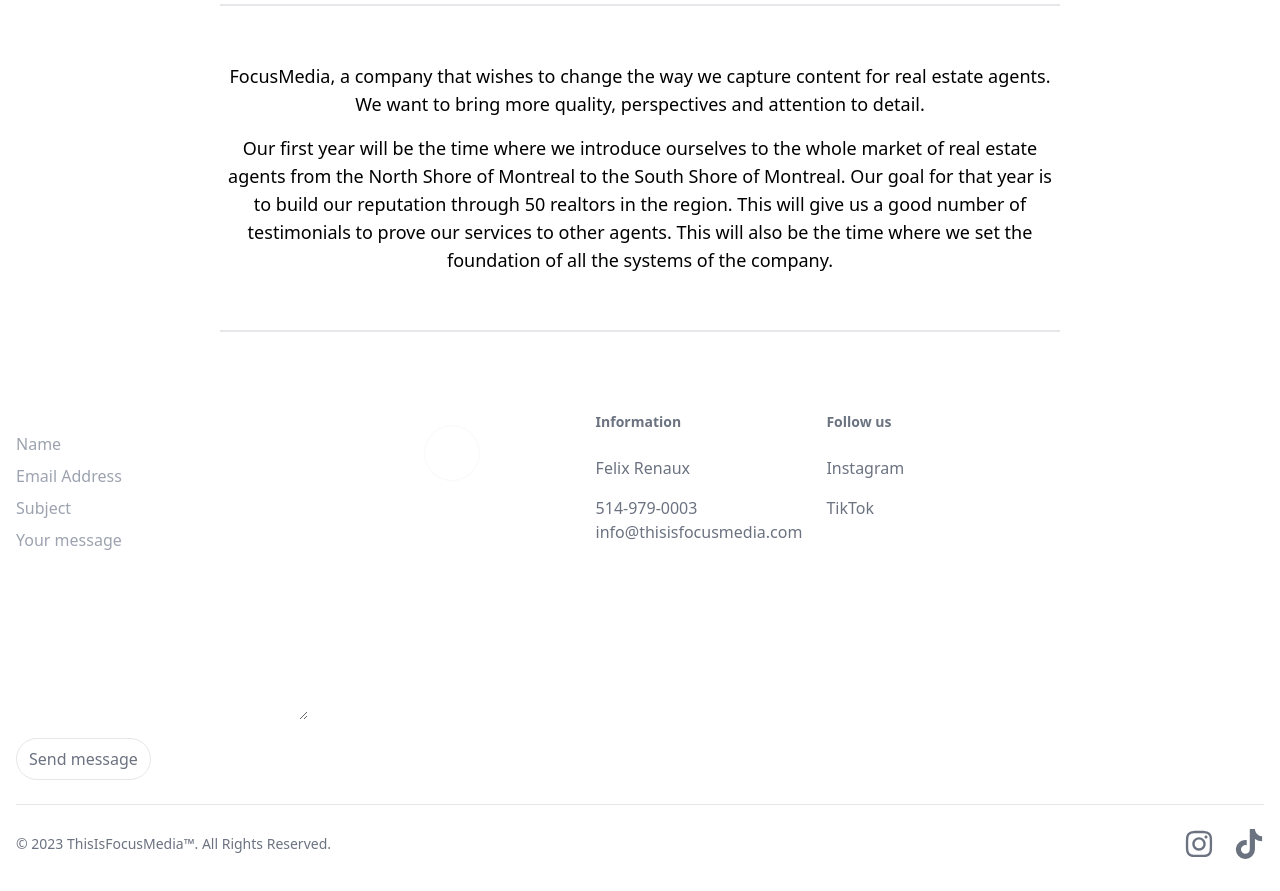
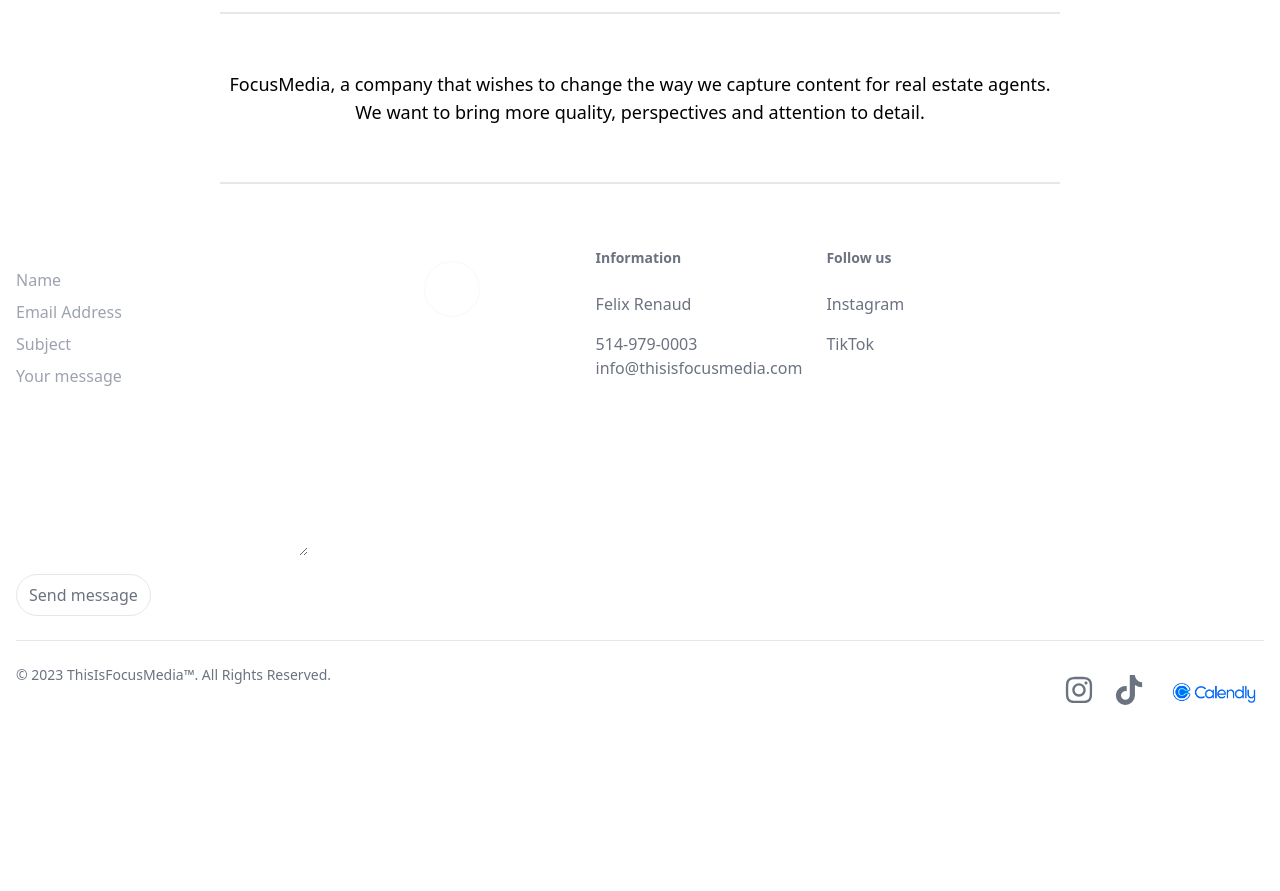
Before and after one commit to DGagnon333/focusmedia-landingpage, a React (Create React App) app: page /About in a window 1280 px wide. Shown: the part 700-1591 px from the top of the page. After the commit the page ends 1423 px from the top, so only its background shows below. Built offline with nearby package versions, Linux system fonts and the light colour scheme; the HTML template or start-up script is replaced by a standard one.

Commit message:
corrections demandes apres premiere mise en ligne

```diff
--- a/src/components/Email.jsx
+++ b/src/components/Email.jsx
@@ -7,7 +7,7 @@ export default function ContactUs() {
 
     emailjs.sendForm('service_fnx8nrd', 'template_2608frm', e.target, 'oSw2yO6NldNQ8PLTh')
         .then((result) => {
-            alert(result.text);
+            alert('Email sent!');
         }, (error) => {
             alert(error.text);
         });
--- a/src/components/Footer.jsx
+++ b/src/components/Footer.jsx
@@ -1,11 +1,12 @@
 import Email from './Email'
 import {FaInstagram, FaTiktok} from 'react-icons/fa'
 import Logo from '@Images/Logo-ClearBackground.png'
+import CalendlyLogo from '@Images/CalendlyLogo.png'
 
 function Footer() {
   return (
     <footer id='footer' className="bg-white dark:bg-gray-900 mt-12">
-        <div className="mx-auto w-full max-w-screen-xl p-4 py-6 lg:py-8">
+        <div className="mx-auto w-full max-w-screen-xl p-4 pb-12 lg:pb-2">
             <div className="md:flex md:justify-between text-gray-500 dark:text-gray-400 font-medium">
                 <div className="mb-6 md:mb-0">
                     <Email />
@@ -16,7 +17,7 @@ function Footer() {
                         <h2 className="mb-6 text-sm font-semibold">Information</h2>
                         <ul>
                             <li className="mb-4">
-                                <p className='text-bold'>Felix Renaux</p>
+                                <p className='text-bold'>Felix Renaud</p>
                             </li>
                             <li>
                                 <a href="tel:514-979-0003" className="hover:underline">514-979-0003</a>
@@ -30,36 +31,28 @@ function Footer() {
                         <h2 className="mb-6 text-sm font-semibold">Follow us</h2>
                         <ul className="text-gray-500">
                             <li className="mb-4">
-                                <a href="ia/" className="hover:underline ">Instagram</a>
+                                <a href="https://www.instagram.com/thisisfocusmedia/" className="hover:underline ">Instagram</a>
                             </li>
                             <li>
                                 <a href="https://www.tiktok.com/@thisisfocusmedia" className="hover:underline">TikTok</a>
                             </li>
                         </ul>
                     </div>
-                    {/* <div>
-                        <h2 class="mb-6 text-sm font-semibold">Legal</h2>
-                        <ul class="text-gray-500">
-                            <li class="mb-4">
-                                <a href="#" class="hover:underline">Privacy Policy</a>
-                            </li>
-                            <li>
-                                <a href="#" class="hover:underline">Terms &amp; Conditions</a>
-                            </li>
-                        </ul>
-                    </div> */}
                 </div>
             </div>
             <hr className="my-6 border-gray-200 sm:mx-auto" />
-            <div className="sm:flex sm:items-center text-gray-500 sm:justify-between">
-                <span className="text-sm sm:text-center">© 2023 <a href="#" className="hover:underline">ThisIsFocusMedia™</a>. All Rights Reserved.
+            <div className="flex flex-wrap align-center text-gray-500 justify-between h-[50px]">
+                <span className="text-sm sm:text-center">© 2023 ThisIsFocusMedia™. All Rights Reserved.
                 </span>
                 <div className="flex mt-4 space-x-5 sm:justify-center sm:mt-0">
-                    <a href='https://www.instagram.com/thisisfocusmedia/' target='_blank'>
+                    <a href='https://www.instagram.com/thisisfocusmedia/' rel="noreferrer" target='_blank'  className='flex items-center' >
                         <FaInstagram size={30}/>
                     </a>
-                    <a href='https://www.tiktok.com/@thisisfocusmedia' target='_blank'>
+                    <a href='https://www.tiktok.com/@thisisfocusmedia' rel="noreferrer" target='_blank'  className='flex items-center' >
                         <FaTiktok size={30}/>
+                    </a>
+                    <a href='https://calendly.com/thisisfocusmedia/appel-one-on-one' rel="noreferrer" target='_blank' className='h-[30px] w-[100px]'>
+                        <img src={CalendlyLogo} alt='Calendly' />
                     </a>
                 </div>
             </div>
--- a/src/components/Hero.jsx
+++ b/src/components/Hero.jsx
@@ -3,12 +3,11 @@ import AlternativeImage from 'images/aerialPhotos/DJI_0336.jpg'
 const Hero = () => {
 
   const scrollToBottom = () => {
-    window.scrollTo(0, document.body.scrollHeight);
+    window.scrollTo({ top: document.body.scrollHeight, behavior: 'smooth' })
   }
 
   return (
     <div className='relative flex items-center justify-center h-screen overflow-hidden'>
-      {/* <img className='top-0 left-0 w-full h-screen object-cover' src={Outdoor3} alt='/' /> */}
       <video loop autoPlay muted className="w-auto min-w-full min-h-full max-w-none" poster={AlternativeImage}>
         <source src={LongVideo} type="video/mp4" />
       </video>
--- a/src/components/MatterportTour.jsx
+++ b/src/components/MatterportTour.jsx
@@ -4,7 +4,7 @@ const MatterportTour = () => {
       <h2 className="text-4xl text-center p-4">Explore Our 3D Virtual Tour</h2>
         <div className="aspect-w-16 aspect-h-9">
           <iframe
-            title="matterpost video"
+            title="matterport video"
             framebord="0"
             allow="fullscreen; picture-in-picture"
             allowFullScreen
--- a/src/components/Navbar.jsx
+++ b/src/components/Navbar.jsx
@@ -1,6 +1,7 @@
 import { useState } from 'react';
 import { HiMenuAlt3 } from 'react-icons/hi';
 import {useNavigate} from "react-router-dom";
+import ClearLogo from '@Images/HorizontalClearLogo.png'
 
 function Navbar() {
   const [nav, setNav] = useState(false);
@@ -27,7 +28,7 @@ function Navbar() {
   return (
     <div className='sticky top-0 z-50 w-full flex justify-between p-2 items-center bg-black'>
       <button className='border-0'>
-        <h1 id="to-top-button" onClick={goToTop} className='font-["Helvetica"] text-white font-bold text-2xl z-20'>Focus Media</h1>
+        <img id="to-top-button" src={ClearLogo} alt='Focus Media' onClick={goToTop}  className='max-h-[40px] relative z-20' />
       </button>
       <HiMenuAlt3 onClick={handleNav} className='z-20 text-white cursor-pointer' size={30} />
       <div
--- a/src/pages/About.js
+++ b/src/pages/About.js
@@ -23,15 +23,6 @@ function About(){
                 <p className='py-2 text-lg'>FocusMedia, a company that wishes to change the way
                 we capture content for real estate agents. We want to
                 bring more quality, perspectives and attention to detail.</p>
-                <p className='py-2 text-lg'>
-                Our first year will be the time where we introduce ourselves
-                to the whole market of real estate agents from the North Shore
-                of Montreal to the South Shore of Montreal. Our goal for that
-                year is to build our reputation through 50 realtors in the region.
-                This will give us a good number of testimonials to prove our services
-                to other agents. This will also be the time where we set the
-                foundation of all the systems of the company.
-                </p>
                 </div>
         </div>
     )
--- a/src/pages/AugementedTour.js
+++ b/src/pages/AugementedTour.js
@@ -15,9 +15,9 @@ function Matterpost() {
             <div className='pb-12'>
               <Render />
             </div>
-            <h1 className='font-bold text-2xl text-center'>Matterpost coming soon!</h1>
+            <h1 className='font-bold text-2xl text-center'>Matterport coming soon!</h1>
             <div className='text-center py-12  w-[50%] self-center mx-auto'>
-                <p className='py-2 text-xl'>With Matterpost's 3D tours, you're not just looking at
+                <p className='py-2 text-xl'>With Matterport's 3D tours, you're not just looking at
                 a house, you're stepping inside it! Experience the layout, ambiance, and flow as if
                 you were already there.</p>
                 <p className='py-2 text-xl'>
```
